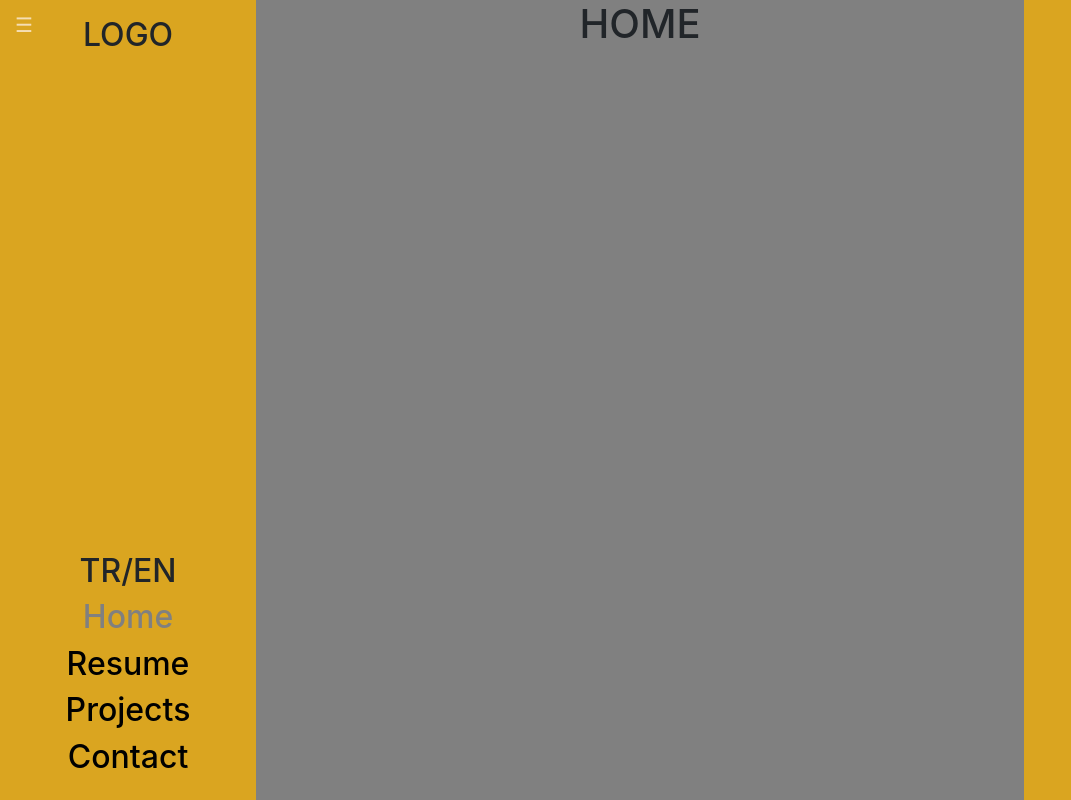
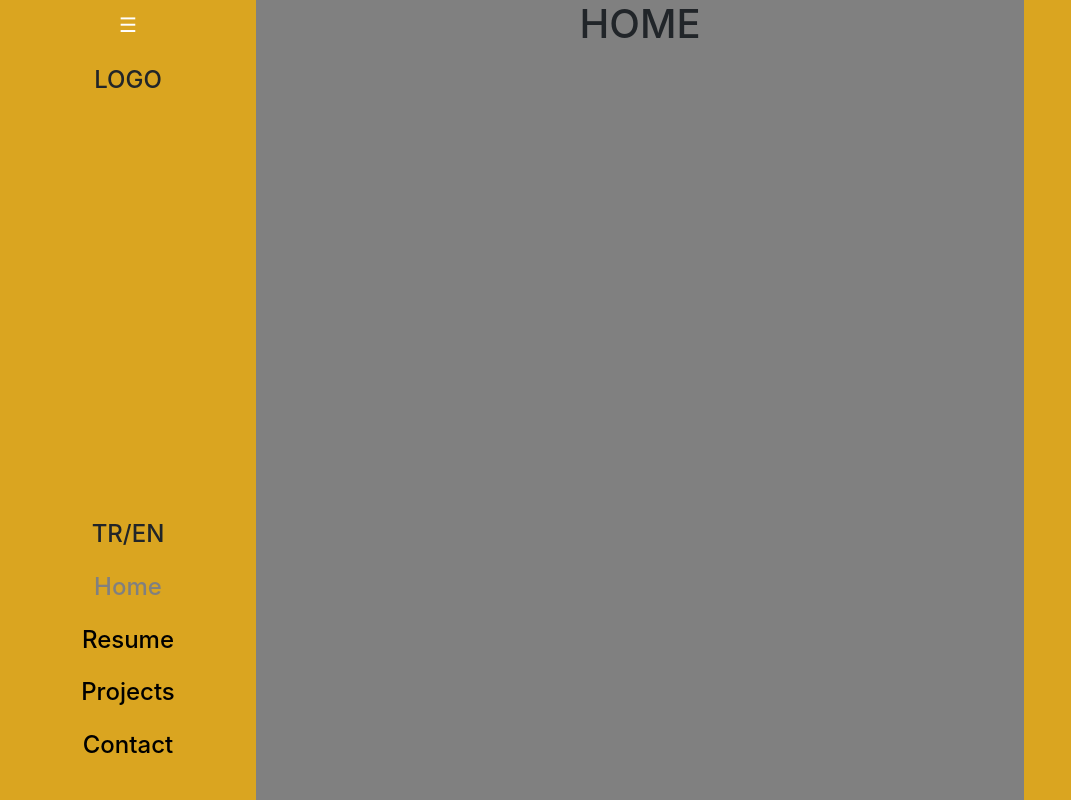
Before and after one commit to bertacsevercan/Gizem-portfolio, a React (Create React App) app in the folder porfolio/: page / in a window 1280 px wide. Shown: the whole page, without its empty margins (0-1071 px from the left). Built offline with nearby package versions, Linux system fonts and the light colour scheme.

Commit message:
add style to burger

```diff
--- a/porfolio/src/App.js
+++ b/porfolio/src/App.js
@@ -19,7 +19,6 @@ function App() {
           <SideNav setMainWidth={setMainWidth} />
           <MainContent mainWidth={mainWidth} />
           <RightSider />
-          {/*    <Footer /> */}
         </Router>
       </div>
     </I18nextProvider>
--- a/porfolio/src/components/SideNav/index.jsx
+++ b/porfolio/src/components/SideNav/index.jsx
@@ -20,42 +20,44 @@ const SideNav = ({ setMainWidth }) => {
 
   return (
     <div className="sideNav" style={{ width: navWidth }}>
-      <button id="navToggler" onClick={toggleNav}>
-        &#9776;
-      </button>
-      <div id="logo">
-        <h2>LOGO</h2>
+      <div className="buttonLogo">
+        <button id="navToggler" onClick={toggleNav}>
+          &#9776;
+        </button>
+        <div id="logo">
+          <h4>LOGO</h4>
+        </div>
       </div>
       <div className="navLinks">
-        <h2>TR/EN</h2>
-        <h2>
+        <h4>TR/EN</h4>
+        <h4>
           {
             <NavLink activeStyle={{ color: "grey" }} exact to="/">
               {t("home.title")}
             </NavLink>
           }
-        </h2>
-        <h2>
+        </h4>
+        <h4>
           {
             <NavLink activeStyle={{ color: "grey" }} to="/resume">
               {t("resume.title")}
             </NavLink>
           }
-        </h2>
-        <h2>
+        </h4>
+        <h4>
           {
             <NavLink activeStyle={{ color: "grey" }} to="/projects">
               {t("projects.title")}
             </NavLink>
           }
-        </h2>
-        <h2>
+        </h4>
+        <h4>
           {
             <NavLink activeStyle={{ color: "grey" }} to="/contact">
               {t("contact.title")}
             </NavLink>
           }
-        </h2>
+        </h4>
       </div>
     </div>
   );
--- a/porfolio/src/components/SideNav/style.css
+++ b/porfolio/src/components/SideNav/style.css
@@ -19,6 +19,10 @@
   color: grey;
 }
 
+.navLinks h4 {
+  padding-bottom: 1rem;
+}
+
 #logo {
   padding-top: 1rem;
 }
@@ -30,7 +34,7 @@
   color: white;
   padding: 10px 15px;
   border: none;
-  position: fixed;
+  position: relative;
 }
 
 #navToggler:hover {
```
Also changed, not shown: 1 other file (tests, documents, lock files or other folders).
